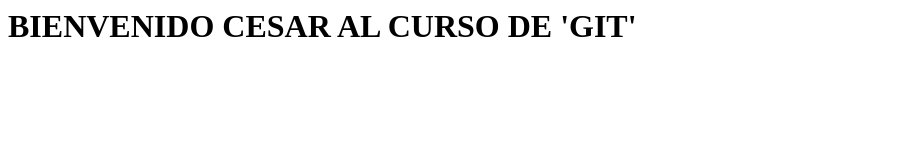
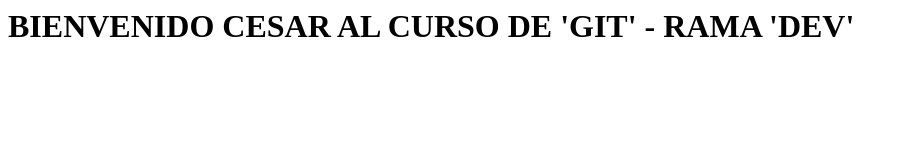
Before and after one commit to cguerragithup/DummyProyecto_01, a plain HTML site: page index.html in a window 1280 px wide. Shown: the whole page, without its empty margins (0-907 px from the left). Drawn offline with Linux system fonts and the light colour scheme.

Commit message:
MODIFICACION EN RAMA DEV

```diff
--- a/index.html
+++ b/index.html
@@ -4,7 +4,7 @@
  </head>
 
 <body>
-	<h1> BIENVENIDO CESAR AL CURSO DE 'GIT' </h1>
+	<h1> BIENVENIDO CESAR AL CURSO DE 'GIT' - RAMA 'DEV' </h1>
 
 </body>
 
```
